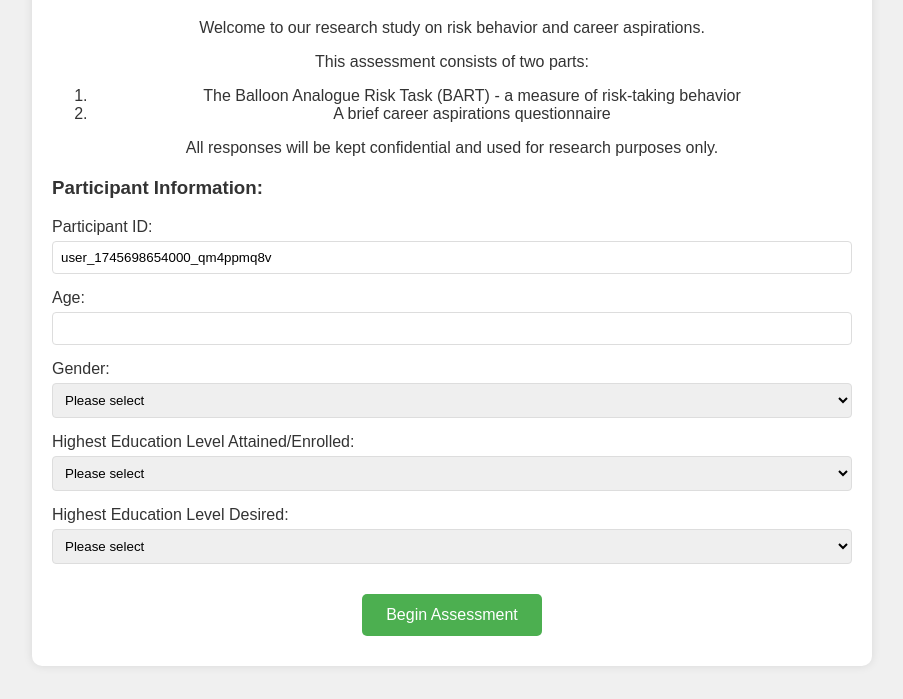
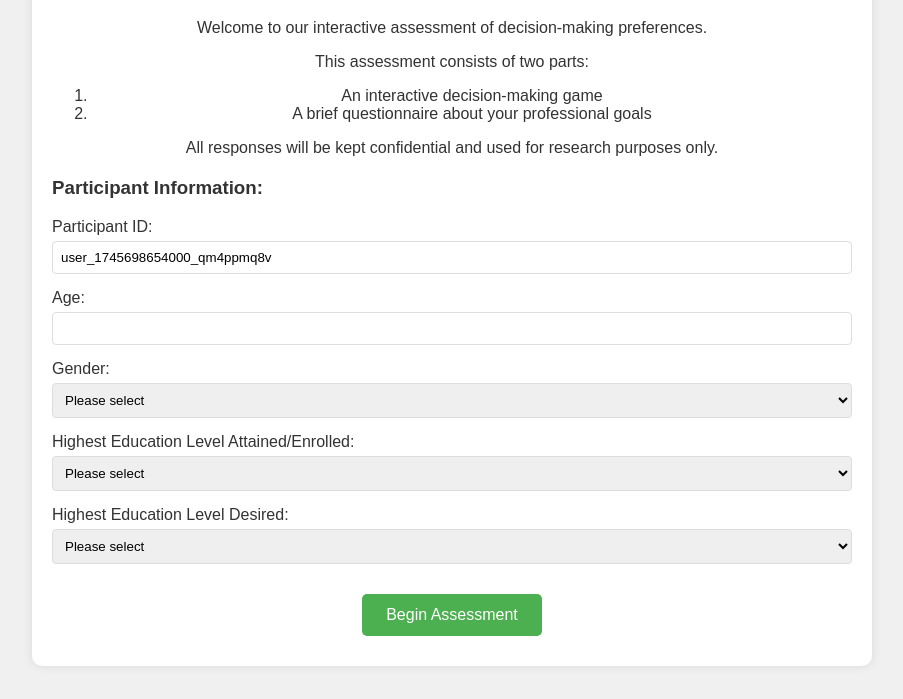
Before and after one commit to d-p-harms/d-p-harms.github.io, a plain HTML site: page index.html in a window 1280 px wide. Shown: the part 101-800 px from the top of the page, without its empty margins (188-1091 px from the left). Drawn offline with Linux system fonts and the light colour scheme.

Commit message:
Update index.html

```diff
--- a/index.html
+++ b/index.html
@@ -3,7 +3,7 @@
 <head>
     <meta charset="UTF-8">
     <meta name="viewport" content="width=device-width, initial-scale=1.0">
-    <title>Risk & Career Assessment</title>
+    <title>Interactive Decision Assessment</title>
     <style>
         body {
             font-family: Arial, sans-serif;
@@ -260,11 +260,11 @@
 
         <!-- Welcome Screen -->
         <div id="welcome-screen" class="screen" style="display: block;">
-            <p>Welcome to our research study on risk behavior and career aspirations.</p>
+            <p>Welcome to our interactive assessment of decision-making preferences.</p>
             <p>This assessment consists of two parts:</p>
             <ol>
-                <li>The Balloon Analogue Risk Task (BART) - a measure of risk-taking behavior</li>
-                <li>A brief career aspirations questionnaire</li>
+                <li>An interactive decision-making game</li>
+                <li>A brief questionnaire about your professional goals</li>
             </ol>
             <p>All responses will be kept confidential and used for research purposes only.</p>
 
```
